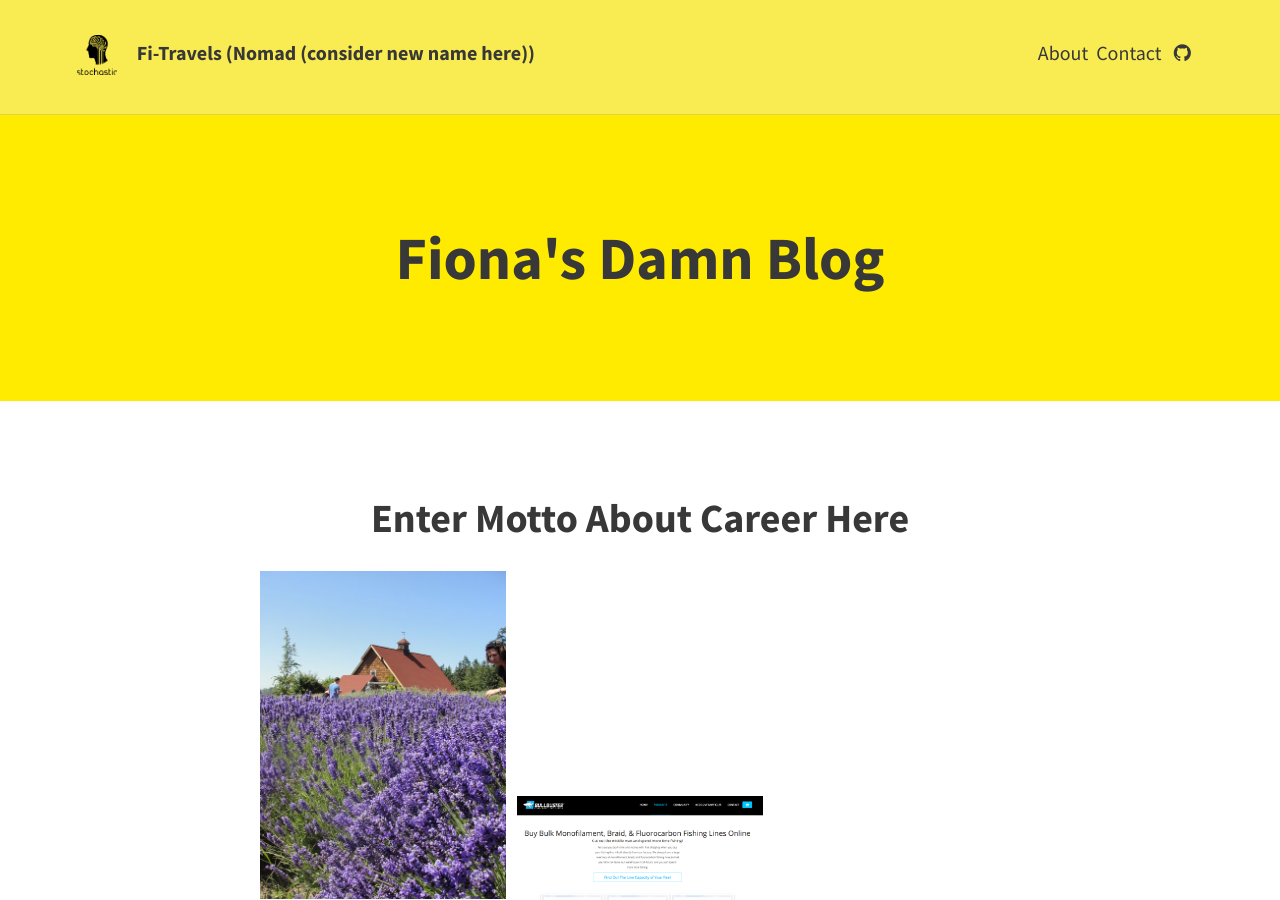
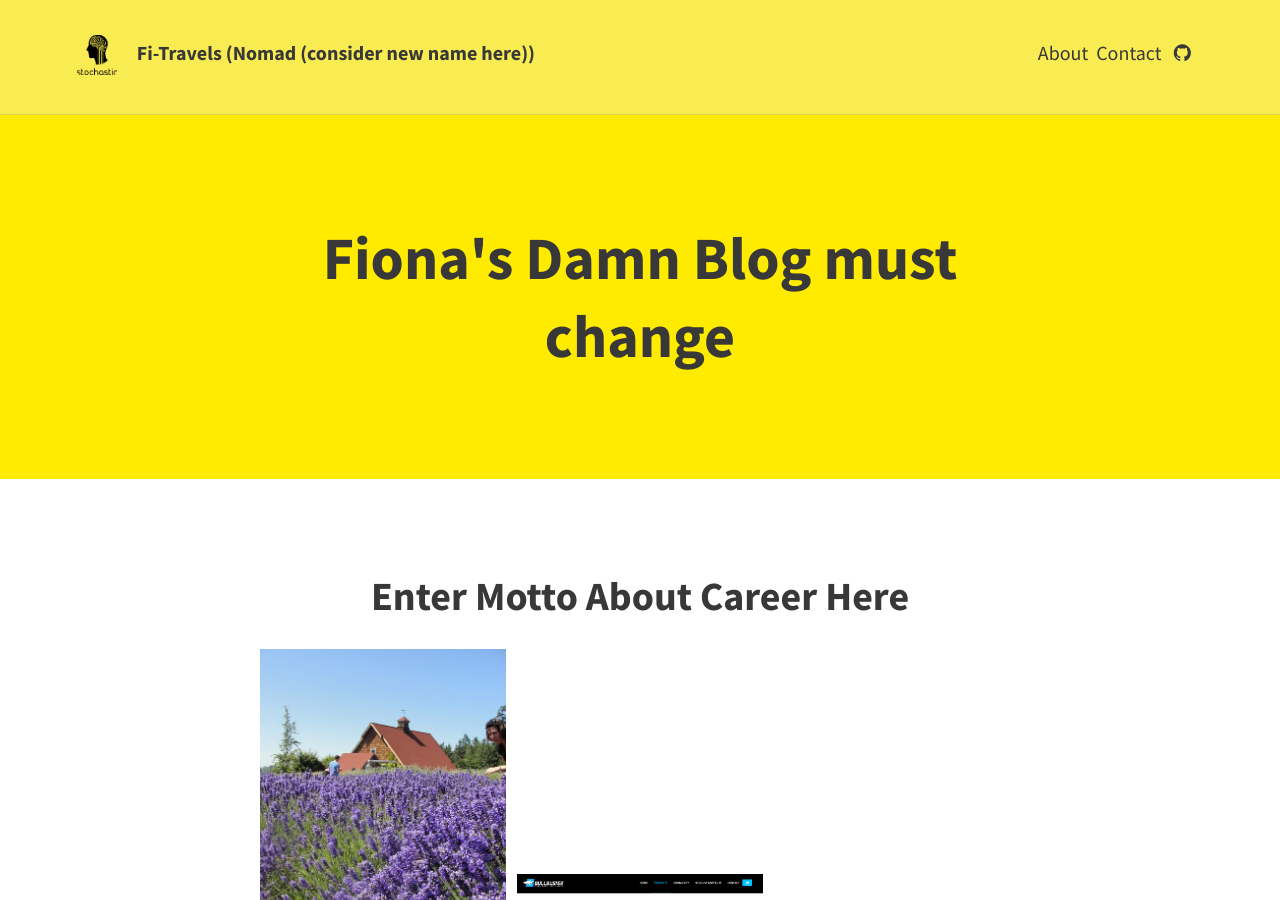
Before and after one commit to StochasticHoldings/fi-travel, a Jekyll site: the page built from index.html, in a window 1280 px wide and 900 px high. Built offline with Jekyll 4.4.1, drawn with Linux system fonts in a browser that asks for light colours; nearby versions of some CDN libraries; the list of posts is cut into pages by our own code.

Commit message:
change text

```diff
--- a/_config.yml
+++ b/_config.yml
@@ -8,11 +8,11 @@ theme_settings:
   title: Fi-Travels (Nomad (consider new name here))
   avatar: avatar.png
   gravatar: # Email MD5 hash
-  description: "Fiona's Damn Blog" # used by search engines
+  description: "Fiona's Damn Blog change" # used by search engines
 
   # Header and footer text
   header_text: >
-     <h1>Fiona's Damn Blog</h1>
+     <h1>Fiona's Damn Blog must change</h1>
   header_text_feature_image:
   footer_text: >
    Powered by <a href="http://jekyllrb.com">Jekyll</a> with <a href="https://rohanchandra.github.io/project/type/">Type Theme</a>
```
